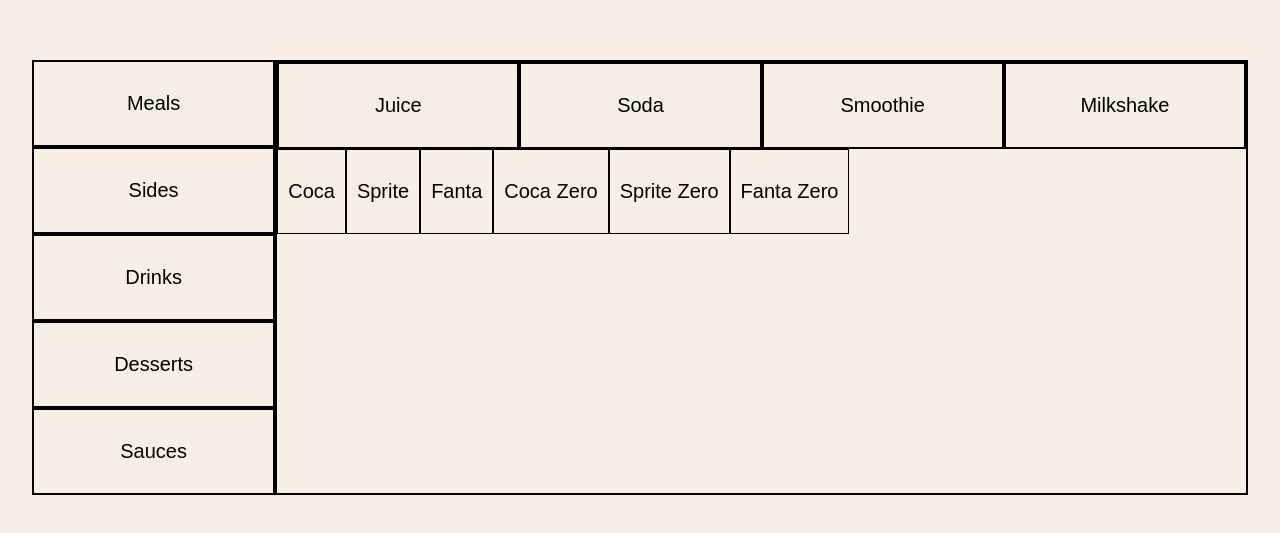
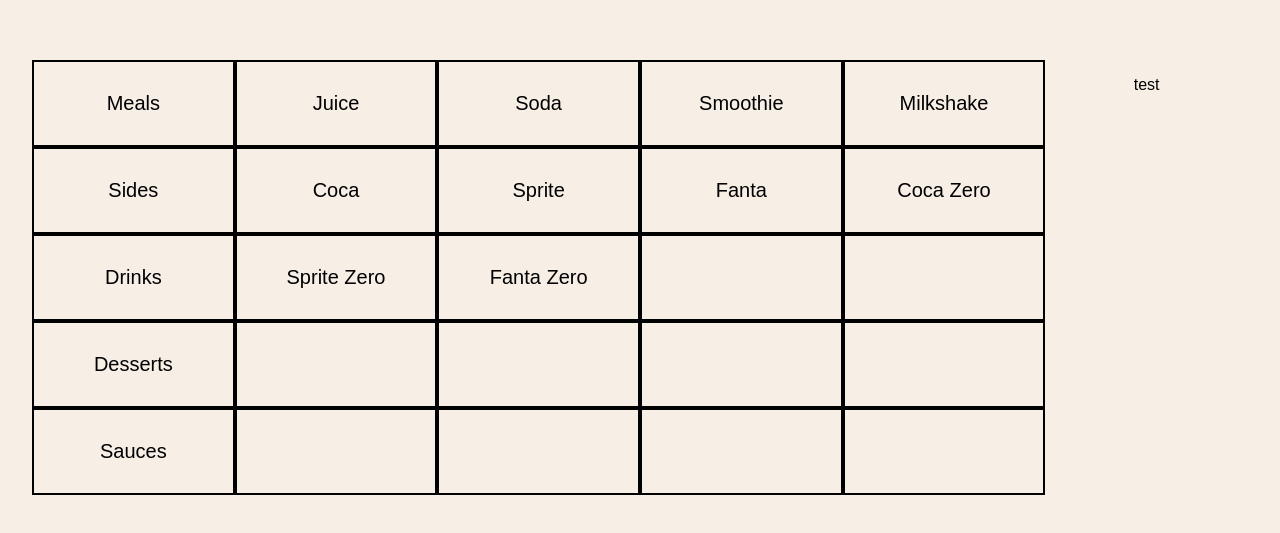
Before and after one commit to stefanie-vicente/test-qopla, a React (Vite) app: page / in a window 1280 px wide. Shown: the part 123-656 px from the top of the page. Built offline with nearby package versions, Linux system fonts and the light colour scheme.

Commit message:
flex box to grid components

```diff
--- a/package.json
+++ b/package.json
@@ -10,8 +10,10 @@
     "preview": "vite preview"
   },
   "dependencies": {
+    "@types/styled-components": "^5.1.34",
     "react": "^18.3.1",
-    "react-dom": "^18.3.1"
+    "react-dom": "^18.3.1",
+    "styled-components": "^6.1.13"
   },
   "devDependencies": {
     "@eslint/js": "^9.13.0",
--- a/src/components/DrinkOptions.tsx
+++ b/src/components/DrinkOptions.tsx
@@ -1,3 +1,12 @@
+import styled from "styled-components";
+
+const Options = styled.div`
+  display: grid;
+  grid-template-columns: repeat(4, 1fr);
+  grid-template-rows: repeat(4, 1fr);
+  gap: 0px;
+`;
+
 const DrinkOptions = () => {
   const drinkFlavours: string[] = [
     "Coca",
@@ -12,22 +21,25 @@
     console.log(`You clicked on ${item}`);
   };
 
+  const totalCells = 16;
+
+  const cellsToRender = [
+    ...drinkFlavours,
+    ...Array(totalCells - drinkFlavours.length).fill(null),
+  ];
+
   return (
-    <div
-      style={{
-        display: "flex",
-      }}
-    >
-      {drinkFlavours.map((option: string) => (
+    <Options>
+      {cellsToRender.map((option: string, index: number) => (
         <div
-          style={{ border: "1px solid black", padding: "10px" }}
-          key={option}
+          style={{ border: "2px solid black", padding: "10px" }}
+          key={index}
           onClick={() => handleClick(option)}
         >
           <p style={{ fontSize: 20 }}>{option}</p>
         </div>
       ))}
-    </div>
+    </Options>
   );
 };
 
--- a/src/components/DrinksTopBar.tsx
+++ b/src/components/DrinksTopBar.tsx
@@ -1,3 +1,12 @@
+import styled from "styled-components";
+
+const Drinks = styled.div`
+  display: grid;
+  grid-template-columns: repeat(4, 1fr);
+  grid-template-rows: repeat(1, 1fr);
+  gap: 0px;
+`;
+
 const DrinksTopBar = () => {
   const drinkTypes: string[] = ["Juice", "Soda", "Smoothie", "Milkshake"];
 
@@ -6,21 +15,17 @@
   };
 
   return (
-    <div
-      style={{
-        display: "flex",
-      }}
-    >
+    <Drinks>
       {drinkTypes.map((option: string) => (
         <div
-          style={{ border: "2px solid black", padding: "10px", width: "25%" }}
+          style={{ border: "2px solid black", padding: "10px" }}
           key={option}
           onClick={() => handleClick(option)}
         >
           <p style={{ fontSize: 20 }}>{option}</p>
         </div>
       ))}
-    </div>
+    </Drinks>
   );
 };
 
--- /dev/null
+++ b/src/components/StyledComponents.tsx
@@ -0,0 +1,29 @@
+import styled from "styled-components";
+
+export const Page = styled.div`
+  display: grid;
+  grid-template-columns: repeat(6, 1fr);
+  grid-template-rows: repeat(5, 1fr);
+  gap: 0px;
+`;
+
+export const LeftBar = styled.div`
+  grid-row: span 5 / span 5;
+`;
+
+export const TopBar = styled.div`
+  grid-column: span 4 / span 4;
+`;
+
+export const Options = styled.div`
+  grid-column: span 4 / span 4;
+  grid-row: span 4 / span 4;
+  grid-column-start: 2;
+  grid-row-start: 2;
+`;
+
+export const RightBar = styled.div`
+  grid-row: span 5 / span 5;
+  grid-column-start: 6;
+  grid-row-start: 1;
+`;
--- a/src/pages/Drinks.tsx
+++ b/src/pages/Drinks.tsx
@@ -4,10 +4,19 @@
 import MenuLateralBar from "../components/MenuLateralBar";
 import DrinksTopBar from "../components/DrinksTopBar";
 import DrinkOptions from "../components/DrinkOptions";
+import {
+  Page,
+  LeftBar,
+  TopBar,
+  Options,
+  RightBar,
+} from "../components/StyledComponents";
 
 const Drinks = () => {
   const [drinks, setDrinks] = useState<IDrink[]>([]);
   const [addons, setAddons] = useState<IAddonType[]>([]);
+
+  console.log(drinks, addons);
 
   useEffect(() => {
     fetch("/drinksMock.json")
@@ -28,22 +37,20 @@
   }, []);
 
   return (
-    <div
-      style={{
-        display: "flex",
-        flexWrap: "wrap",
-        width: "100%",
-        height: "80%",
-      }}
-    >
-      <div style={{ flexBasis: "20%", flexShrink: 0 }}>
+    <Page>
+      <LeftBar>
         <MenuLateralBar />
-      </div>
-      <div style={{ flexGrow: 1, border: "2px solid black" }}>
+      </LeftBar>
+      <TopBar>
         <DrinksTopBar />
+      </TopBar>
+      <Options>
         <DrinkOptions />
-      </div>
-    </div>
+      </Options>
+      <RightBar>
+        <p>test</p>
+      </RightBar>
+    </Page>
   );
 };
 
```
Also changed, not shown: 1 other file (tests, documents, lock files or other folders).
